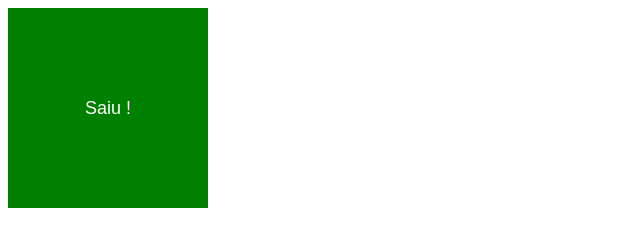
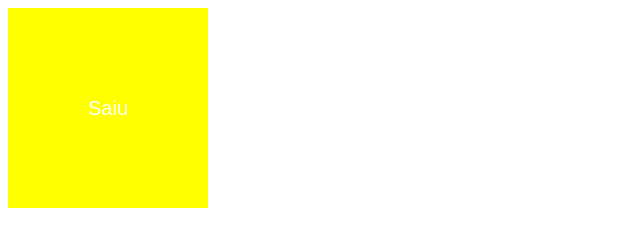
Before and after one commit to Carlosmveloso/Javascript, a plain HTML site: page Aulas/aula10/ex006.html in a window 1280 px wide. Both pictures are taken after a click on the element "Interaja...". Shown: the whole page, without its empty margins (0-640 px from the left). Drawn offline with Linux system fonts and the light colour scheme.

Commit message:
continuando estudos

```diff
--- a/Aulas/aula10/ex006.html
+++ b/Aulas/aula10/ex006.html
@@ -1,48 +1,40 @@
 <!DOCTYPE html>
 <html lang="pt-br">
   <head>
-    <meta charset="UTF-8">
-    <meta name="viewport" content="width=device-width, initial-scale=1.0">
+    <meta charset="UTF-8" />
+    <meta name="viewport" content="width=device-width, initial-scale=1.0" />
+    <title>Aula 10 (Eventos DOM)</title>
     <style>
-        div#area{
-            background-color: green;
+      div#area {
+        font: normal 20px arial;
+        background: green;
         color: white;
         width: 200px;
         height: 200px;
         line-height: 200px;
         text-align: center;
-            font-family: Arial, Helvetica, sans-serif;
-            font-size: 18px;
       }
     </style>
-    <title>Eventos DOM</title>
   </head>
   <body>
-    <div id="area">
-        Interaja...
-    </div>
+    <div id="area">Interaja...</div>
     <script>
-
-        var area = window.document.getElementById("area")
-        area.addEventListener("click", clicar)
-        area.addEventListener("mouseenter", entar)
-        area.addEventListener("mouseout", sair)
+      let area = document.getElementById("area"); // Elevamos a variável de dentro de uma function pra podermos usar em várias outras funções
+      area.addEventListener("click", clicar);// Ouvidor de eventos
+      area.addEventListener("mouseenter", entrar);
+      area.addEventListener("mouseout", sair);
 
       function clicar() {
-            var area = window.document.getElementById("area")
-            area.innerHTML = "Clicou !"
-            area.style.background = "Red"
+        area.innerText = "Clicou";
+        area.style.background = "blue";
       }
-
-        function entar() {
-            var area = window.document.getElementById("area")
-            area.innerHTML = "Entrou !"
+      function entrar() {
+        area.innerText = "Entrou";
+        area.style.background = "red";
       }
-
       function sair() {
-            var area = window.document.getElementById("area")
-            area.innerHTML = "Saiu !"
-            area.style.background = "Green"
+        area.innerText = "Saiu";
+        area.style.background = "yellow";
       }
     </script>
   </body>
```
Also changed, not shown: Aulas/aula10/ex007.html (+29 -25 lines), Aulas/aula09/ex005.html (renamed from Aulas/aula06/ex005.html). Lines whose indentation alone changed are shown as unchanged.
